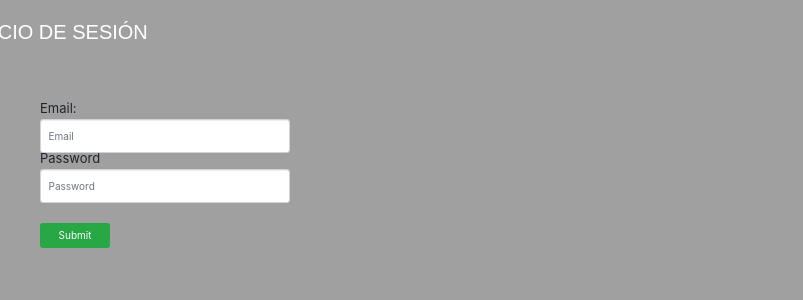
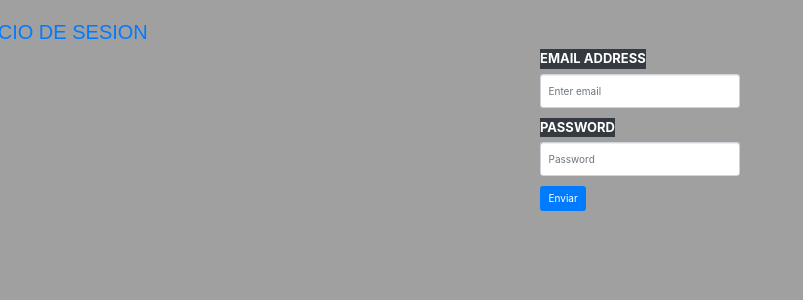
Before and after one commit to marianettienzo/enzo, a PHP site: page / in a window 1280 px wide. Shown: the part 62-362 px from the top of the page, without its empty margins (0-803 px from the left). Run offline with PHP 8.4, Linux system fonts and the light colour scheme.

Commit message:
indexActualiazdo

```diff
--- a/index.php
+++ b/index.php
@@ -14,20 +14,25 @@ $objetoAuth = new Auth($_SESSION);
 </head>
 <body>
 <?php include("navbar.php"); ?>
+ <div>
+ <h1 class="text-primary"> Inicio de Sesion </h1>
+ </div>
 
-<h1> Inicio de Sesión  </h1>
-</ul>
-    <div id="formulario">
-<form method="POST" action="login.php">
-<ul id="formu">
-<li> Email: <input type="text" name="email" required class="form-control" style="width : 250px; heigth : 0.5px"   placeholder="Email" </li>
-<li> Password  <input type="password" name="password" required class="form-control" style="width : 250px; heigth : 0.5px"  placeholder="Password" </li>
-
-<input id="boton" type="submit" name="login"  class="btn btn-success"  </li>
 
 </ul>
+<form method="POST" action="login.php">
+<div class="mx-auto" style="width: 200px;">
+  <div class="form-group">
+    <label for="exampleInputEmail1" class="text-white bg-dark">EMAIL ADDRESS</label>
+    <input type="email" name="email" class="form-control" id="exampleInputEmail1" aria-describedby="emailHelp" placeholder="Enter email">
+    <small id="emailHelp" class="form-text text-muted"></small>
+  </div>
+  <div class="form-group">
+    <label for="exampleInputPassword1" class="text-white bg-dark">PASSWORD</label>
+    <input type="password" name ="password" class="form-control" id="exampleInputPassword1" placeholder="Password">
+  </div>
+  <button type="submit" name="login" class="btn btn-primary">Enviar</button>
 </form>
-</div>
 
 </body>
 
```
